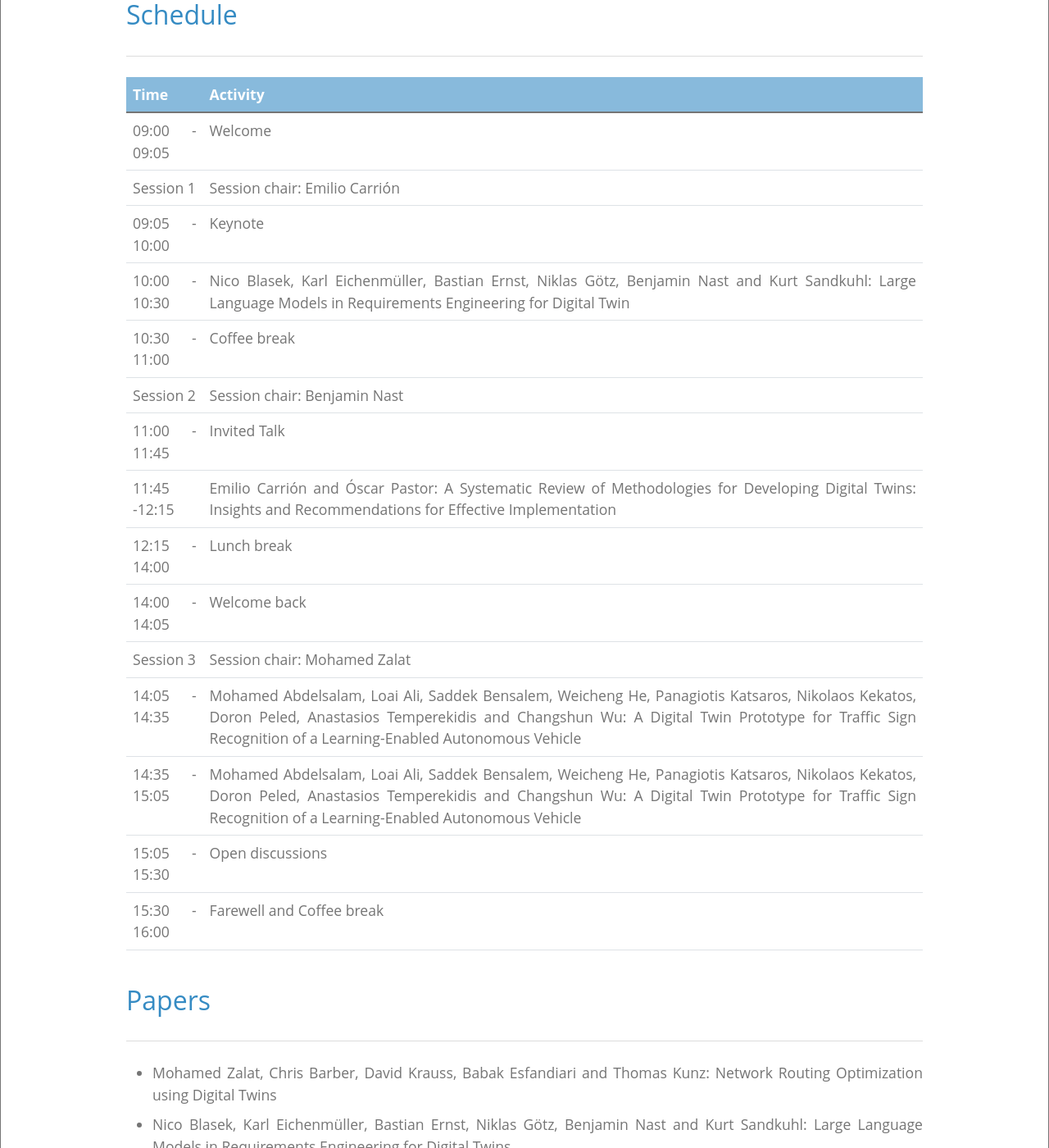
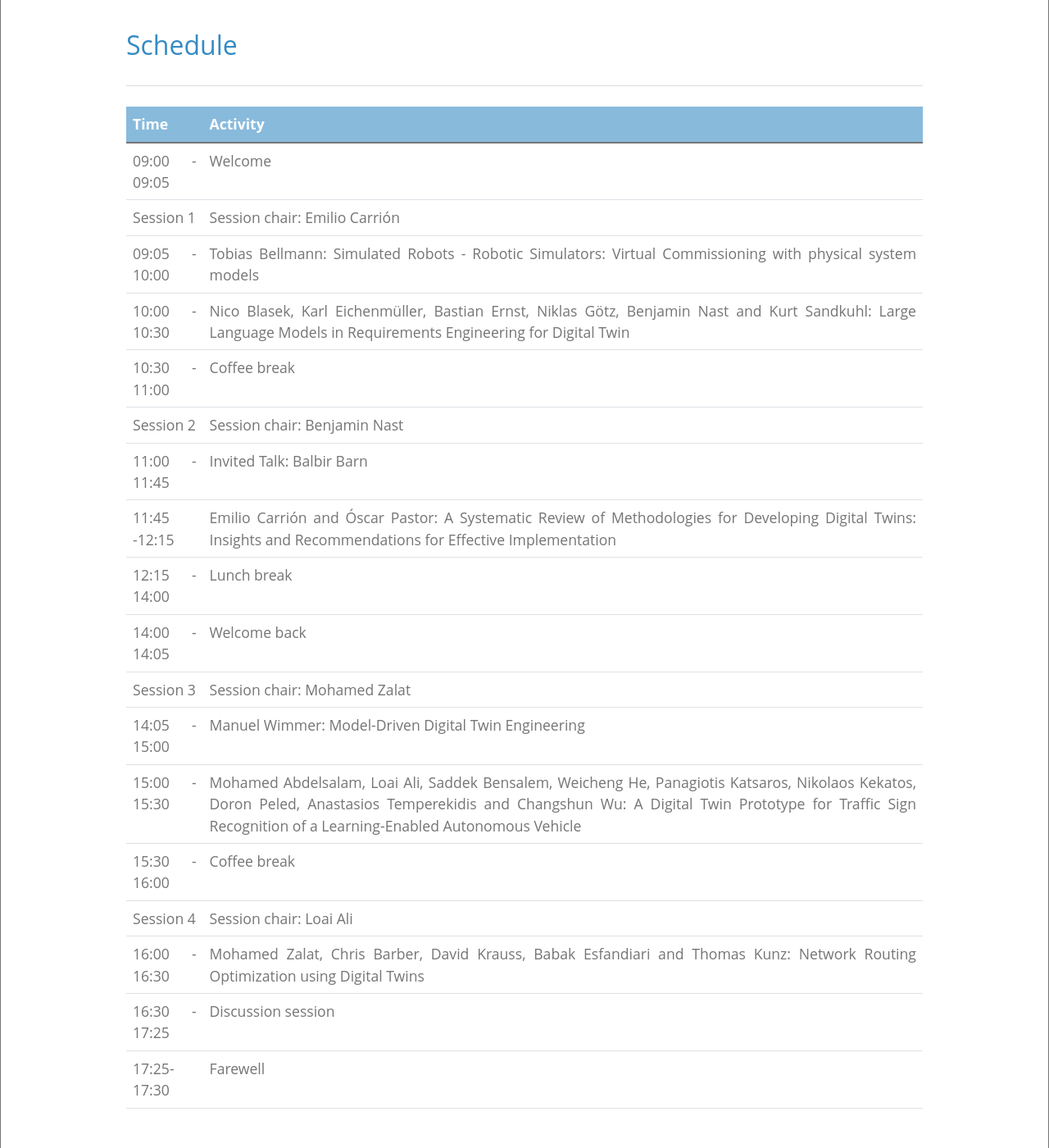
Before and after one commit to thedude81/dtworkshop, a Jekyll site: the page built from index.html, in a window 1280 px wide and 1400 px high, scrolled down 3160 px. Shown: the whole window at 82% size. Built offline with Jekyll 4.4.1, drawn with Linux system fonts in a browser that asks for light colours; some of the changed text lies outside the part shown.

Commit message:
Update index.html

```diff
--- a/index.html
+++ b/index.html
@@ -92,9 +92,10 @@ has_children: true
 
       <h2 id="speakers">Speakers</h2>
       <hr>
-      <h3 id="keynote-speakers">Keynote Speaker</h3>
+      <h3 id="keynote-speakers">Keynote Speakers</h3>
       <ul>
         <li><a href="https://www.researchgate.net/profile/Tobias-Bellmann">Tobias Bellmann</a>, DLR, Oberpfaffenhofen-Wessling, Germany</li>
+        <li><a href="https://se.jku.at/manuel-wimmer/n">Manuel Wimmer</a>, JKU, Linz, Austria</li>
       </ul>
       <br>
 
@@ -125,7 +126,7 @@ has_children: true
 </tr>
 <tr>
 <td>09:05 - 10:00</td>
-            <td>Keynote</td>
+<td>Tobias Bellmann: Simulated Robots - Robotic Simulators: Virtual Commissioning with physical system models</td>
 </tr>
 <tr>
 <td>10:00 - 10:30</td>
@@ -141,7 +142,7 @@ has_children: true
 </tr>
 <tr>
 <td>11:00 - 11:45</td>
-            <td>Invited Talk</td>
+<td>Invited Talk: Balbir Barn</td>
 </tr>
 <tr>
 <td>11:45 -12:15</td>
@@ -160,20 +161,32 @@ has_children: true
 <td>Session chair: Mohamed Zalat</td>
 </tr>
 <tr>
-            <td>14:05 - 14:35</td>
+<td>14:05 - 15:00</td>
+<td>Manuel Wimmer: Model-Driven Digital Twin Engineering</td>
+</tr>
+<tr>
+<td>15:00 - 15:30</td>
 <td>Mohamed Abdelsalam, Loai Ali, Saddek Bensalem, Weicheng He, Panagiotis Katsaros, Nikolaos Kekatos, Doron Peled, Anastasios Temperekidis and Changshun Wu: A Digital Twin Prototype for Traffic Sign Recognition of a Learning-Enabled Autonomous Vehicle</td>
 </tr>
 <tr>
-            <td>14:35 - 15:05</td>
-            <td>Mohamed Abdelsalam, Loai Ali, Saddek Bensalem, Weicheng He, Panagiotis Katsaros, Nikolaos Kekatos, Doron Peled, Anastasios Temperekidis and Changshun Wu: A Digital Twin Prototype for Traffic Sign Recognition of a Learning-Enabled Autonomous Vehicle</td>
+<td>15:30 - 16:00</td>
+<td>Coffee break</td>
 </tr>
 <tr>
-            <td>15:05 - 15:30</td>
-            <td>Open discussions</td>
+<td>Session 4</td>
+<td>Session chair: Loai Ali</td>
 </tr>
 <tr>
-            <td>15:30 - 16:00</td>
-            <td>Farewell and Coffee break</td>
+<td>16:00 - 16:30</td>
+<td>Mohamed Zalat, Chris Barber, David Krauss, Babak Esfandiari and Thomas Kunz: Network Routing Optimization using Digital Twins</td>
+</tr>
+<tr>
+<td>16:30 - 17:25</td>
+<td>Discussion session</td>
+</tr>
+<tr>
+<td>17:25-17:30</td>
+<td>Farewell</td>
 </tr>
 </tbody>
 </table>
```
Lines whose indentation alone changed are shown as unchanged.
